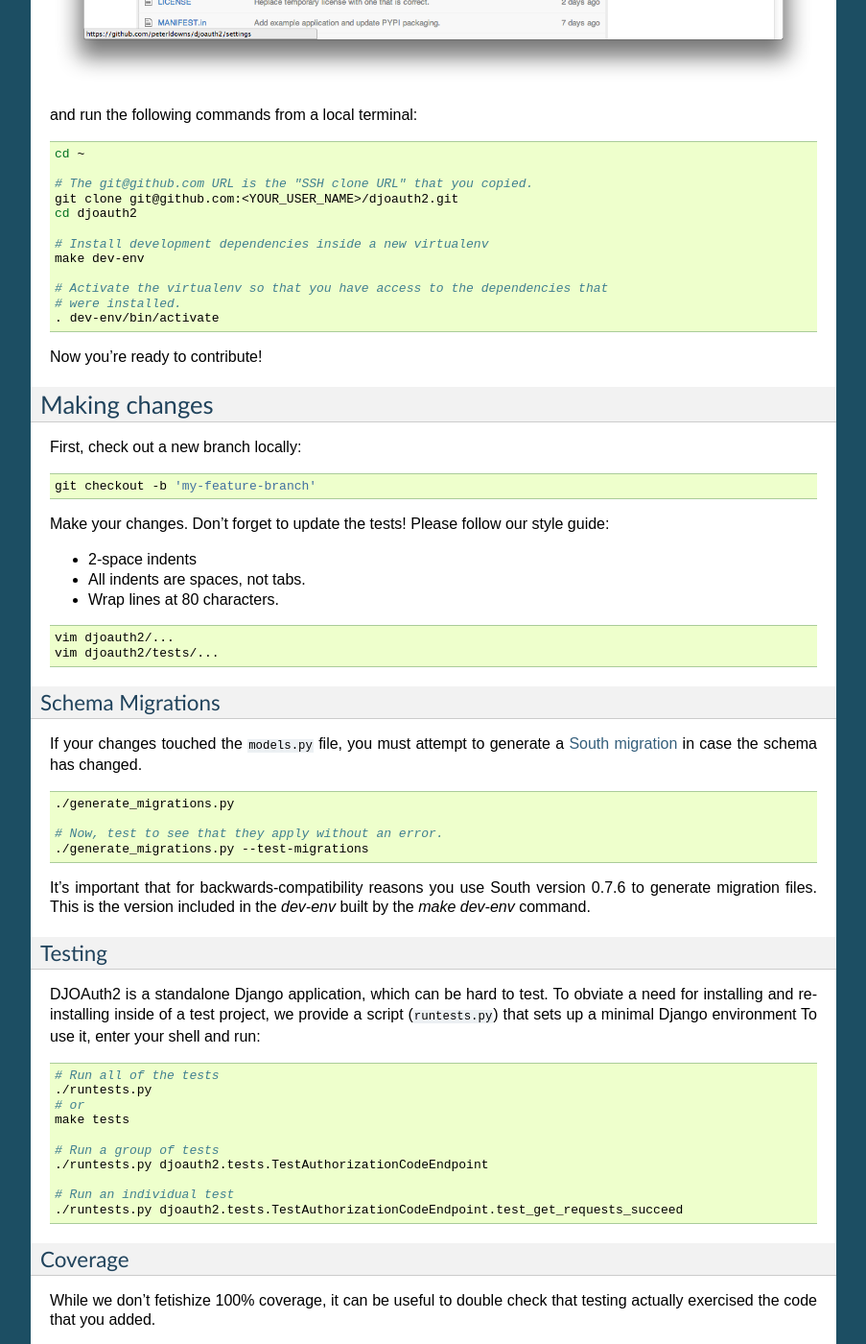
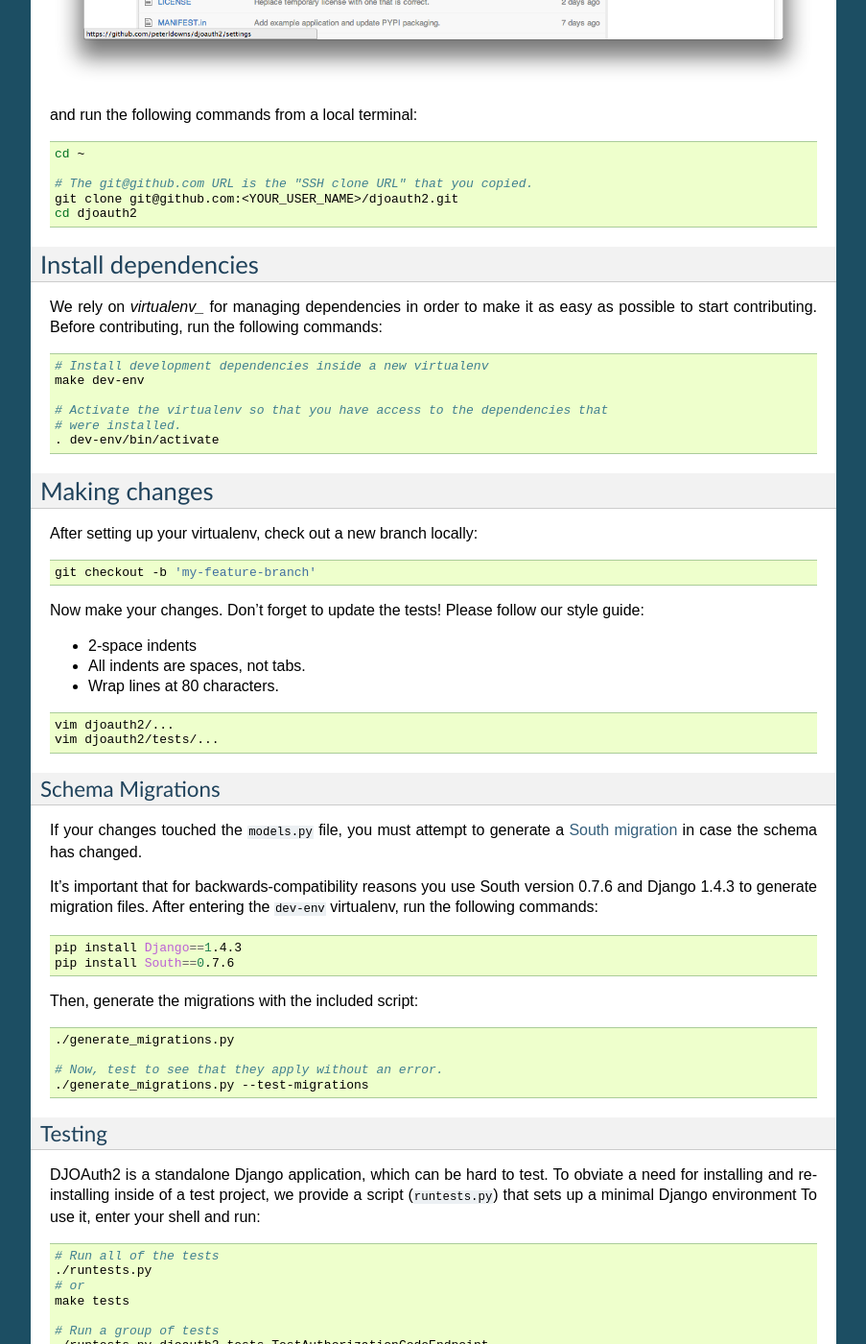
Before and after one commit to peterldowns/djoauth2, a Sphinx documentation site: the page built from docs/contributing.rst, in a window 1280 px wide and 1400 px high, scrolled down 1406 px. Shown: the whole window at 96% size, without its empty margins (198-1101 px from the left). Built offline with Sphinx 7.4.7, drawn with Linux system fonts in a browser that asks for light colours.

Commit message:
Improve and clarify the contributing docs.

```diff
--- a/docs/contributing.rst
+++ b/docs/contributing.rst
@@ -27,6 +27,16 @@ and run the following commands from a local terminal:
   git clone git@github.com:<YOUR_USER_NAME>/djoauth2.git
   cd djoauth2
 
+
+Install dependencies
+--------------------
+
+We rely on `virtualenv_` for managing dependencies in order to make it as easy
+as possible to start contributing.  Before contributing, run the following
+commands:
+
+.. code-block:: bash
+
   # Install development dependencies inside a new virtualenv
   make dev-env
 
@@ -34,19 +44,16 @@ and run the following commands from a local terminal:
   # were installed.
   . dev-env/bin/activate
 
-Now you're ready to contribute!
-
 Making changes
 --------------
-First, check out a new branch locally:
+After setting up your virtualenv, check out a new branch locally:
 
 .. code-block:: bash
 
   git checkout -b 'my-feature-branch'
 
-
-Make your changes. Don't forget to update the tests! Please follow our style
-guide:
+Now make your changes. Don't forget to update the tests! Please follow our
+style guide:
 
 * 2-space indents
 * All indents are spaces, not tabs.
@@ -63,6 +70,17 @@ Schema Migrations
 If your changes touched the ``models.py`` file, you must attempt to generate a
 `South migration`_ in case the schema has changed.
 
+It's important that for backwards-compatibility reasons you use South version
+0.7.6 and Django 1.4.3 to generate migration files. After entering the ``dev-env`` virtualenv,
+run the following commands:
+
+.. code-block:: bash
+
+  pip install Django==1.4.3
+  pip install South==0.7.6
+
+Then, generate the migrations with the included script:
+
 .. code-block:: bash
 
   ./generate_migrations.py
@@ -70,9 +88,6 @@ If your changes touched the ``models.py`` file, you must attempt to generate a
   # Now, test to see that they apply without an error.
   ./generate_migrations.py --test-migrations
 
-It's important that for backwards-compatibility reasons you use South version 0.7.6
-to generate migration files. This is the version included in the `dev-env` built
-by the `make dev-env` command.
 
 Testing
 ~~~~~~~
@@ -177,6 +192,6 @@ nice overview here`_.
 
 .. image:: _static/img/step_6_send_pull_request.png
 
-
 .. _`Github has a nice overview here`: https://help.github.com/articles/fork-a-repo
+.. _`virtualenv`_: http://docs.python-guide.org/en/latest/dev/virtualenvs/
 .. _`South migration`: http://south.readthedocs.org/en/latest/whataremigrations.html#what-are-migrations
```
Also changed, not shown: README.rst (+11 -6 lines).
